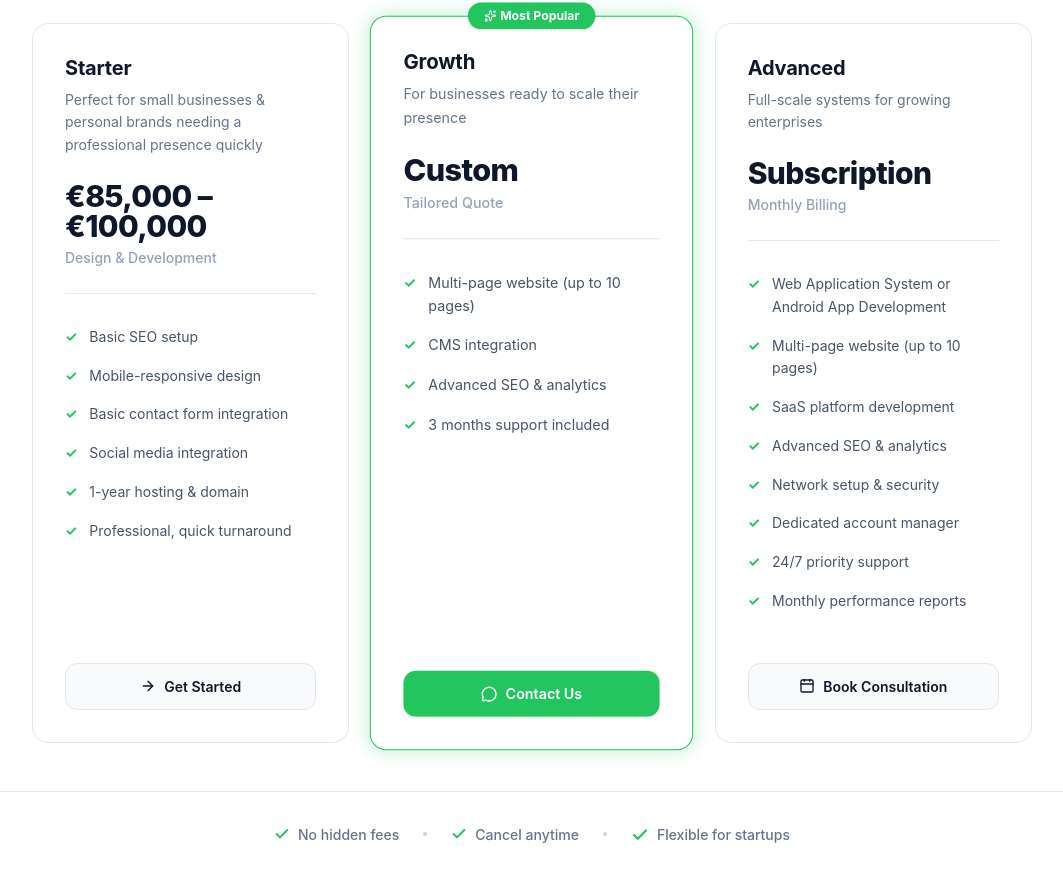
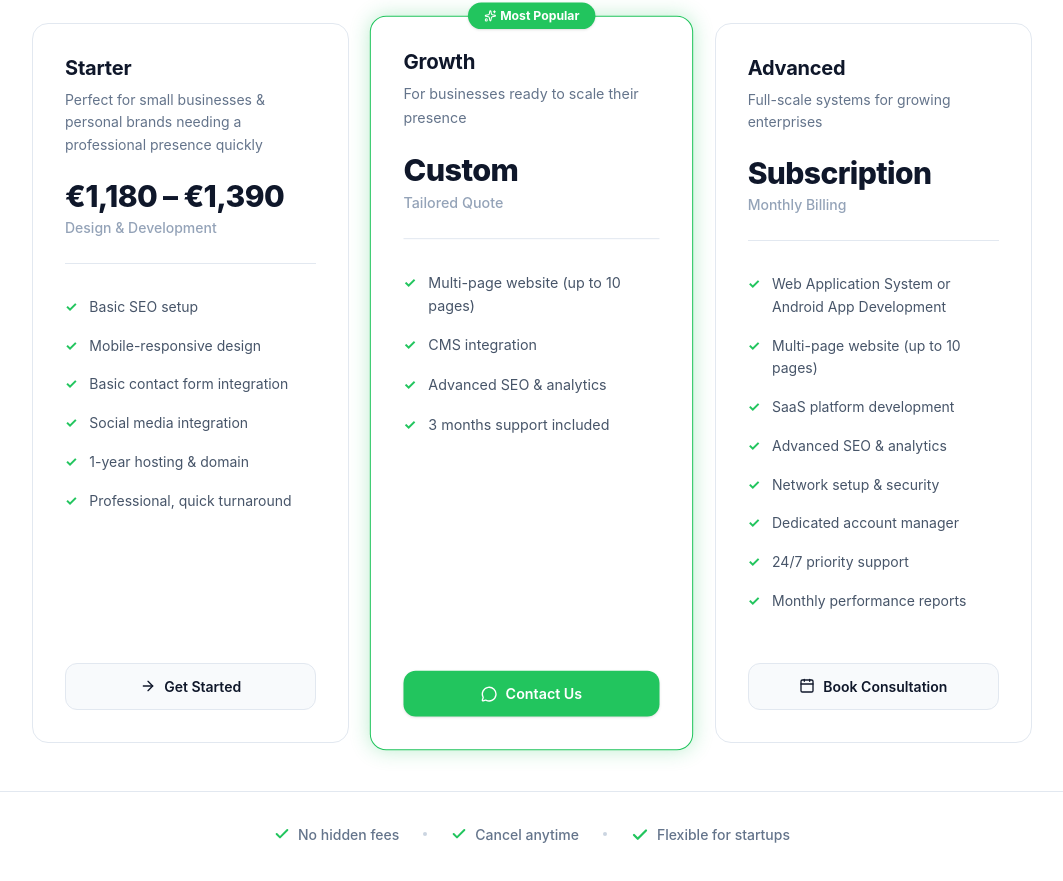
Before and after one commit to AllJacks1/aivox-landing-page, a React (Vite) app: page / in a window 1280 px wide. Shown: the part 3273-4154 px from the top of the page, without its empty margins (108-1171 px from the left). Built offline with nearby package versions, Linux system fonts and the light colour scheme.

Commit message:
fix(bug): conversion

```diff
--- a/src/components/PricingSection.tsx
+++ b/src/components/PricingSection.tsx
@@ -39,9 +39,9 @@ const tiers: PricingTier[] = [
     name: "Starter",
     description:
       "Perfect for small businesses & personal brands needing a professional presence quickly",
-    price: "₱85,000 – ₱100,000",
-    priceMin: 85000,
-    priceMax: 100000,
+    price: "€1,180 – €1,390",
+    priceMin: 1180,
+    priceMax: 1390,
     priceNote: "Design & Development",
     features: [
       "Basic SEO setup",
@@ -161,9 +161,8 @@ const useCurrencyConverter = () => {
   };
 
   const formatPrice = (amount: number): string => {
-    const converted = Math.round(amount * rate);
     if (currency === "PHP") {
-      return `₱${converted.toLocaleString()}`;
+      return `₱${Math.round(amount * rate).toLocaleString()}`;
     }
     return `€${amount.toLocaleString()}`;
   };
@@ -211,8 +210,12 @@ const PricingSection: React.FC = () => {
 
   // Helper to render price based on tier type and currency
   const renderPrice = (tier: PricingTier): string => {
-    if (tier.isCustom) return tier.price; // "Custom" or "Subscription" stays as-is
-    if (currency === "PHP") return tier.price; // Keep original PHP string
+    if (tier.isCustom) return tier.price;
+
+    if (currency === "EUR") {
+      return `${formatPrice(tier.priceMin)} – ${formatPrice(tier.priceMax)}`;
+    }
+
     return `${formatPrice(tier.priceMin)} – ${formatPrice(tier.priceMax)}`;
   };
 
```
